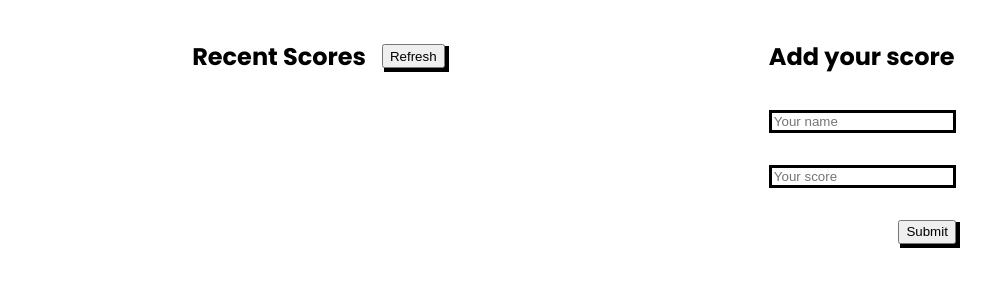
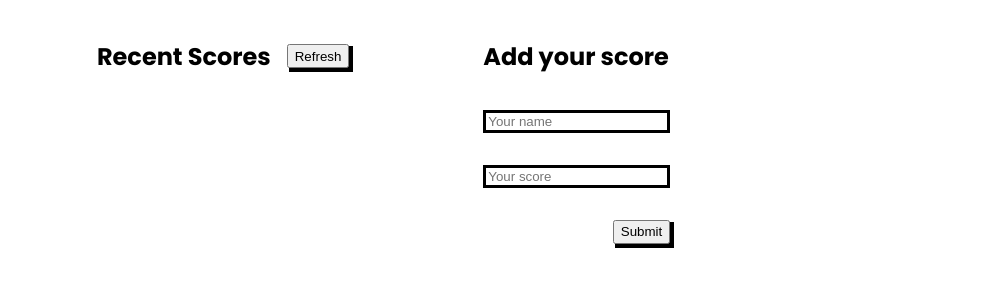
Before and after one commit to abel-tefera/leaderboard, a website built with webpack: page src/index.html in a window 1280 px wide. Shown: the part 72-358 px from the top of the page, without its empty margins (66-1057 px from the left). Built offline with nearby package versions, Linux system fonts and the light colour scheme; no server answers.

Commit message:
Styling adjusted to more closely resemble wireframe

```diff
--- a/src/style.css
+++ b/src/style.css
@@ -104,4 +104,20 @@ body {
     padding-left: 6rem;
     padding-right: 6rem;
   }
+
+  .content {
+    width: 90%;
+  }
 }
+
+@media only screen and (width >= 992px) {
+  .content {
+    width: 80%;
+  }
+}
+
+@media only screen and (width >= 1200px) {
+  .content {
+    width: 65%;
+  }
+}
```
